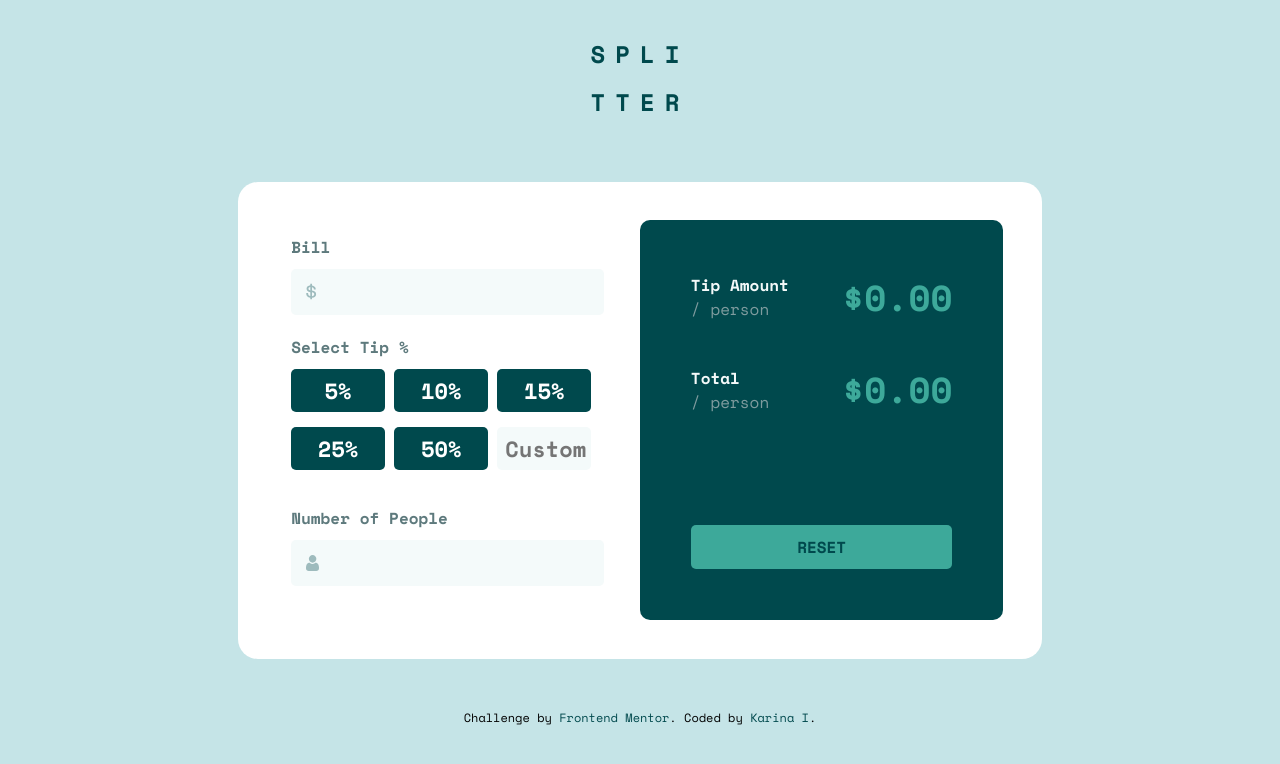
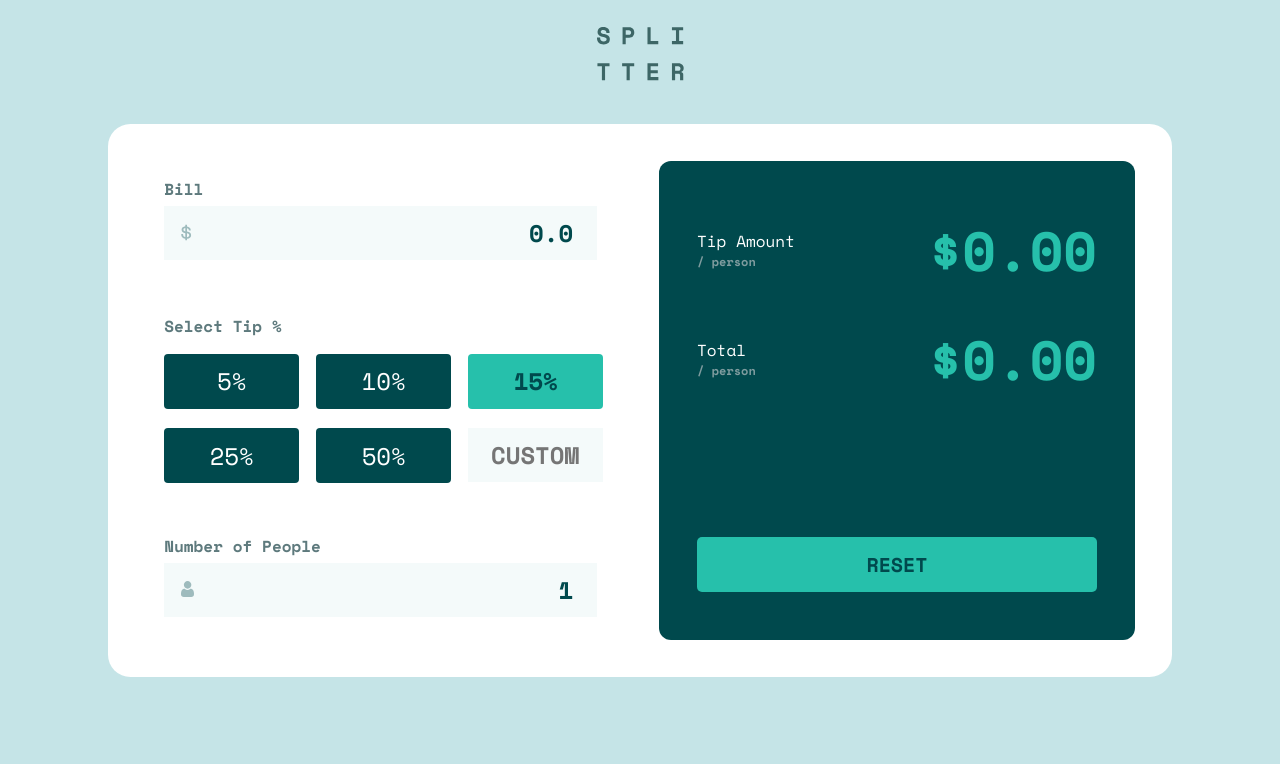
Before and after one commit to karina4840/tip-calculator, a plain HTML site: page index.html in a window 1280 px wide. Drawn offline with nearby package versions, Linux system fonts and the light colour scheme.

Commit message:
Add files via upload

```diff
--- /dev/null
+++ b/app.js
@@ -0,0 +1,80 @@
+const billInput = document.querySelector(".bill-input");
+const peopleInput = document.querySelector(".people-input");
+const tips = document.querySelectorAll(".tips");
+const tipPerPerson = document.getElementById("tip-amount");
+const totalPerPerson = document.getElementById("total-amount");
+const resetBtn = document.querySelector(".reset");
+const tipCustom = document.querySelector(".tip-custom");
+const error = document.querySelector(".error");
+
+billInput.addEventListener("input", billInputFun);
+peopleInput.addEventListener("input", peopleInputFun);
+tips.forEach(function (val) {
+  val.addEventListener("click", handleClick);
+});
+resetBtn.addEventListener("click", reset);
+tipCustom.addEventListener("input", tipInputFun);
+
+billInput.value = "0.0";
+peopleInput.value = "1";
+tipPerPerson.innerHTML = "$" + (0.0).toFixed(2);
+totalPerPerson.innerHTML = "$" + (0.0).toFixed(2);
+
+let billValue = 0.0;
+let peopleValue = 1;
+let tipValue = 0.15;
+
+function billInputFun() {
+  billValue = parseFloat(billInput.value);
+  calculateTip();
+}
+
+function tipInputFun() {
+  tipValue = parseFloat(tipCustom.value / 100);
+
+  tips.forEach(function (val) {
+    val.classList.remove("active-tip");
+  });
+  calculateTip();
+}
+
+function peopleInputFun() {
+  peopleValue = parseFloat(peopleInput.value);
+
+  if (peopleValue < 1) {
+    error.style.display = "flex";
+    peopleInput.style.border = "thick solid red";
+  } else {
+    error.style.display = "none";
+    peopleInput.style.border = "none";
+    calculateTip();
+  }
+}
+
+function handleClick(event) {
+  tips.forEach(function (val) {
+    val.classList.remove("active-tip");
+    if (event.target.innerHTML == val.innerHTML) {
+      val.classList.add("active-tip");
+      tipValue = parseFloat(val.innerHTML) / 100;
+    }
+  });
+  calculateTip();
+}
+
+function calculateTip() {
+  if (peopleValue >= 1) {
+    let tipAmount = (billValue * tipValue) / peopleValue;
+    let total = (billValue + tipAmount) / peopleValue;
+    tipPerPerson.innerHTML = "$" + tipAmount.toFixed(2);
+    totalPerPerson.innerHTML = "$" + total.toFixed(2);
+  }
+}
+
+function reset() {
+  billInput.value = "0.0";
+  billInputFun();
+  peopleInput.value = "1";
+  peopleInputFun();
+  tipCustom.value = "";
+}
--- a/index.html
+++ b/index.html
@@ -1,83 +1,59 @@
 <!DOCTYPE html>
 <html lang="en">
+  <head>
+    <meta charset="UTF-8" />
+    <meta name="viewport" content="width=device-width, initial-scale=1.0" />
+    <title>Tip calculator app</title>
 
-<head>
-  <meta charset="UTF-8">
-  <meta name="viewport" content="width=device-width, initial-scale=1.0">
+    <link rel="preconnect" href="https://fonts.googleapis.com">
+<link rel="preconnect" href="https://fonts.gstatic.com" crossorigin>
+<link href="https://fonts.googleapis.com/css2?family=Space+Mono:wght@400;700&display=swap" rel="stylesheet">
+    <link rel="stylesheet" href="style.css" />
+  </head>
 
-  <!-- WEB ICON -->
-  <link rel="icon" type="image/png" sizes="32x32" href="./images/favicon-32x32.png">
 
-  <!-- FONTS -->
-  <link rel="preconnect" href="https://fonts.googleapis.com">
-  <link rel="preconnect" href="https://fonts.gstatic.com" crossorigin>
-  <link href="https://fonts.googleapis.com/css2?family=Space+Mono:wght@400;500;700&display=swap" rel="stylesheet">
-
-  <!-- TITLE -->
-  <title>Frontend Mentor | Tip calculator app</title>
-
-  <!-- CSS -->
-  <link rel="stylesheet" href="./style.css">
-
-</head>
-
-<body>
-  <div class="container">
-    <h1 class="splitter">spli<br>tter</h1>
-    <div class="card">
-
-      <div class="calculations">
-        <div class="bill section">
-          <h1 class="section-name-text">Bill</h1>
-          <input class="input input-signal dollar-sign" type="number">
+  <body>
+    <div class="logo"><img src="./images/logo.svg" alt="" /></div>
+    <div class="tip-calculator">
+      <div class="partOne">
+        <label for="">Bill</label>
+        <input type="number" class="input bill-input" id="bill-input">
+        <label for="">Select Tip %</label>
+        <div class="tip">
+          <div class="tips tip-5">5%</div>
+          <div class="tips tip-10">10%</div>
+          <div class="tips active-tip tip-15">15%</div>
+          <div class="tips tip-25">25%</div>
+          <div class="tips tip-50">50%</div>
+          <div  id="tip-custom"><input class="tip-custom" type="number" placeholder="CUSTOM"></div>
         </div>
-
-        <div class="tip-selector section">
-          <h1 class="section-name-text">Select Tip %</h1>
-          <div class="tip-buttons">
-            <button class="pecentage tip-percent">5%</button>
-            <button class="pecentage tip-percent">10%</button>
-            <button class="pecentage tip-percent">15%</button>
-            <button class="pecentage tip-percent">25%</button>
-            <button class="pecentage tip-percent">50%</button>
-            <input type="text" name="custom" class="pecentage custom input-signal" placeholder="Custom">
-          </div>
-
+        <div class="peopleLabel">
+          <label for="">Number of People</label>
+          <label for="" class="error">Can't be Zero</label>
         </div>
-
-        <div class="num-of-people section">
-          <h1 class="section-name-text">Number of People</h1>
-          <input class="input input-signal person-sign" type="number">
-        </div>
+        <input type="number" class="input people-input">
       </div>
 
-      <div class="total-amount">
-        <div class="counters">
-          <div class="tip-amount row">
-            <div class="text">
-              <h1>Tip Amount</h1>
-              <p>/ person</p>
-            </div>
-            <p class="result">$0.00</p>
+
+      <div class="result">
+        <div class="tip-amount">
+          <div class="text">
+            <p>Tip Amount</p>
+            <p class="person">/ person</p>
           </div>
-          <div class="total row">
-            <div class="text">
-              <h1>Total</h1>
-              <p>/ person</p>
-            </div>
-            <p class="result">$0.00</p>
+          <div class="amount" id="tip-amount">$4.27</div>
+        </div>
+        <div class="total">
+          <div class="text">
+            <p>Total</p>
+            <p class="person">/ person</p>
           </div>
+          <div class="amount" id="total-amount">$32.79</div>
         </div>
+        <div class="reset">RESET</div>
+      </div>
+    <div>
 
-        <button type="reset" class="reset-button">Reset</button>
-      </div>
-    </div>
-  </div>
-
-  <div class="attribution">
-    Challenge by <a href="https://www.frontendmentor.io?ref=challenge" target="_blank">Frontend Mentor</a>.
-    Coded by <a href="https://github.com/karina4840" target="_blank">Karina I</a>.
-  </div>
-</body>
-
+    <script src="./app.js"></script>
+  </body>
 </html>
--- a/style.css
+++ b/style.css
@@ -1,298 +1,204 @@
 * {
-  -webkit-box-sizing: border-box;
-          box-sizing: border-box;
+  margin: 0;
   padding: 0;
-  margin: 0;
-  font-family: "Space Mono";
-  font-size: 24px;
 }
 
 body {
-  background-color: #c5e4e7;
+  height: 100vh;
+  width: 100%;
+  background-color: hsl(185, 41%, 84%);
+  font-family: "Space Mono", monospace;
 }
 
-.container {
-  display: -webkit-box;
-  display: -ms-flexbox;
-  display: flex;
-  -webkit-box-orient: vertical;
-  -webkit-box-direction: normal;
-      -ms-flex-direction: column;
-          flex-direction: column;
-  -webkit-box-pack: center;
-      -ms-flex-pack: center;
-          justify-content: center;
-  -webkit-box-align: center;
-      -ms-flex-align: center;
-          align-items: center;
+.logo {
+  text-align: center;
+  margin-top: 1.7rem;
+  margin-bottom: 2.3rem;
 }
 
-.container .splitter {
-  color: #00494d;
-  text-transform: uppercase;
-  line-height: 2;
-  letter-spacing: 10px;
-  margin: 30px;
+.tip-calculator {
+  background-color: white;
+  display: flex;
+  flex-direction: column;
+  padding: 2rem;
+  border-radius: 1.4rem 1.4rem 0 0;
 }
 
-.container .card {
-  background-color: white;
-  padding: 3%;
-  border-radius: 20px;
-  display: -webkit-box;
-  display: -ms-flexbox;
-  display: flex;
-  -webkit-box-orient: vertical;
-  -webkit-box-direction: normal;
-      -ms-flex-direction: column;
-          flex-direction: column;
-  -webkit-box-pack: justify;
-      -ms-flex-pack: justify;
-          justify-content: space-between;
+label {
+  color: hsl(186, 14%, 43%);
+  font-weight: 700;
+  margin-bottom: 0.3rem;
 }
 
-.container .card .calculations {
-  padding: 2%;
+input {
+  border: none;
+  outline: none;
+  padding: 5px;
+  padding-right: 18px;
+  background-position: 17px 15px;
+  background-repeat: no-repeat;
+  background-color: hsl(189, 41%, 97%);
+  text-align: right;
+  font-size: 24px;
+  color: hsl(183, 100%, 15%);
+  font-weight: bolder;
+  font-family: "Space Mono", monospace;
 }
 
-.container .card .calculations .section {
-  margin-bottom: 20px;
+.bill-input {
+  background-image: url("images/icon-dollar.svg");
 }
 
-.container .card .calculations .section-name-text {
-  color: #5e7a7d;
-  font-size: 16px;
-  margin-bottom: 10px;
+.bill-input {
+  margin-bottom: 36px;
 }
 
-.container .card .calculations .input {
-  width: 100%;
-  padding: 5px 15px;
-  border-style: none;
-  border-radius: 5px;
-  background-color: #f4fafa;
-  color: #00494d;
-  font-size: 24px;
-  font-weight: 700;
-  text-align: right;
+.tip {
+  margin-top: 0.7rem;
+  display: grid;
+  grid-template-columns: 144px 144px;
+  row-gap: 2em;
+  column-gap: 18px;
+  margin-bottom: 2rem;
 }
 
-.container .card .calculations .dollar-sign {
-  background-image: url(./images/icon-dollar.svg);
-  background-repeat: no-repeat;
-  background-position-x: 5%;
-  background-position-y: 50%;
-}
-
-.container .card .calculations .person-sign {
-  background-image: url(./images/icon-person.svg);
-  background-repeat: no-repeat;
-  background-position-x: 5%;
-  background-position-y: 50%;
-}
-
-.container .card .calculations .tip-buttons {
-  display: -webkit-box;
-  display: -ms-flexbox;
+.tips {
+  background-color: hsl(183, 100%, 15%);
+  color: white;
+  height: 48px;
   display: flex;
-  -ms-flex-wrap: wrap;
-      flex-wrap: wrap;
-  -webkit-box-pack: justify;
-      -ms-flex-pack: justify;
-          justify-content: space-between;
-}
-
-.container .card .calculations .tip-buttons .pecentage {
-  width: 45%;
-  border-radius: 5px;
-  border-style: none;
-  font-weight: 700;
-  font-size: 22px;
-  padding: 5px;
-  margin-bottom: 5%;
-}
-
-.container .card .calculations .tip-buttons .tip-percent {
-  background-color: #00494d;
-  color: white;
+  justify-content: center;
+  align-items: center;
+  font-size: 24px;
+  border-radius: 4px;
   cursor: pointer;
 }
 
-.container .card .calculations .tip-buttons .tip-percent:hover {
-  background-color: #81dbd7;
-  color: #00494d;
+.active-tip {
+  color: hsl(183, 100%, 15%);
+  background-color: hsl(172, 67%, 45%);
+  font-weight: bolder;
 }
 
-.container .card .calculations .tip-buttons .tip-percent:focus {
-  background-color: #3da99a;
-  color: #00494d;
+.people-input {
+  background-image: url("images/icon-person.svg");
+  margin-bottom: 2.4rem;
 }
 
-.container .card .calculations .tip-buttons .custom {
-  background-color: #f4fafa;
-  color: #00494d;
-  text-align: right;
-  cursor: text;
+.result {
+  background-color: hsl(183, 100%, 15%);
+  color: white;
+  padding: 39px 21px;
+  border-radius: 12px;
 }
 
-.container .card .total-amount {
-  display: -webkit-box;
-  display: -ms-flexbox;
+.tip-amount,
+.total {
   display: flex;
-  -webkit-box-orient: vertical;
-  -webkit-box-direction: normal;
-      -ms-flex-direction: column;
-          flex-direction: column;
-  -webkit-box-pack: justify;
-      -ms-flex-pack: justify;
-          justify-content: space-between;
-  background-color: #00494d;
-  border-radius: 10px;
-  padding: 10%;
+  align-items: center;
+  justify-content: space-between;
+  margin-bottom: 1.7rem;
 }
 
-.container .card .total-amount .counters {
-  display: -webkit-box;
-  display: -ms-flexbox;
-  display: flex;
-  -webkit-box-orient: vertical;
-  -webkit-box-direction: normal;
-      -ms-flex-direction: column;
-          flex-direction: column;
-  -webkit-box-pack: start;
-      -ms-flex-pack: start;
-          justify-content: flex-start;
-  -webkit-box-align: stretch;
-      -ms-flex-align: stretch;
-          align-items: stretch;
+.person {
+  font-size: 12px;
+  color: hsl(184, 14%, 56%);
+  font-weight: 700;
 }
 
-.container .card .total-amount .counters .row {
-  display: -webkit-box;
-  display: -ms-flexbox;
-  display: flex;
-  -webkit-box-orient: horizontal;
-  -webkit-box-direction: normal;
-      -ms-flex-direction: row;
-          flex-direction: row;
-  -webkit-box-pack: justify;
-      -ms-flex-pack: justify;
-          justify-content: space-between;
-  margin-bottom: 15%;
+.amount {
+  font-size: 28px;
+  color: hsl(172, 67%, 45%);
+  font-weight: 700;
 }
 
-.container .card .total-amount .counters .row .text {
-  display: -webkit-box;
-  display: -ms-flexbox;
-  display: flex;
-  -webkit-box-orient: vertical;
-  -webkit-box-direction: normal;
-      -ms-flex-direction: column;
-          flex-direction: column;
-  -webkit-box-pack: center;
-      -ms-flex-pack: center;
-          justify-content: center;
-}
-
-.container .card .total-amount .counters .row .text h1 {
-  color: #f4fafa;
-  font-size: 16px;
-}
-
-.container .card .total-amount .counters .row .text p {
-  color: #7f9c9f;
-  font-size: 16px;
-}
-
-.container .card .total-amount .counters .row .result {
-  color: #3da99a;
+.reset {
+  text-align: center;
+  font-size: 20px;
   font-weight: 700;
-  font-size: 30px;
-}
-
-.container .card .total-amount .reset-button {
-  text-align: center;
-  width: 100%;
+  color: hsl(183, 100%, 15%);
+  background-color: hsl(172, 67%, 45%);
+  padding: 9px 0 9px 0;
   border-radius: 5px;
-  border-style: none;
-  background-color: #3da99a;
-  color: #00494d;
-  text-transform: uppercase;
-  font-size: 16px;
-  font-weight: 700;
-  padding: 10px;
-  margin-top: 25px;
   cursor: pointer;
 }
 
-.container .card .total-amount .reset-button:hover {
-  background-color: #81dbd7;
-  color: #00494d;
+#tip-custom input {
+  box-sizing: border-box;
+  width: 100%;
 }
 
-.container .card .total-amount .reset-button:focus {
-  background-color: #3da99a;
-  color: #00494d;
+.peopleLabel {
+  display: flex;
+  justify-content: space-between;
 }
 
-.attribution {
-  position: absolute;
-  width: 100%;
-  height: 10vh;
-  text-align: center;
-  font-size: 12px;
-  padding-top: 50px;
-  padding-bottom: 20px;
+.error {
+  color: red;
+  display: none;
 }
 
-.attribution a {
-  font-size: 12px;
-  text-decoration: none;
-  color: #00494d;
-}
+@media only screen and (min-width: 1000px) {
+  body {
+    display: flex;
+    flex-direction: column;
+    align-items: center;
+  }
 
-@media (min-width: 760px) {
-  .container {
-    margin: auto;
+  input {
+    width: 415px;
+    padding: 9px;
+    background-position: 17px 18px;
   }
-  .container .card {
-    margin-top: 2%;
-    display: -webkit-box;
-    display: -ms-flexbox;
+
+  .tip-calculator {
+    width: 990px;
+    flex-direction: row;
+    border-radius: 1.4rem;
+    padding: 2.3rem;
+    height: 479px;
+  }
+
+  .partOne {
+    margin-top: 1rem;
+    margin-left: 1.2rem;
+  }
+
+  .bill-input {
+    margin-bottom: 3.4rem;
+  }
+
+  .tip {
+    grid-template-columns: 135px 135px 135px;
+    row-gap: 1.2em;
+    column-gap: 17px;
+    margin-bottom: 3.2rem;
+  }
+
+  .tips {
+    height: 55px;
+  }
+
+  .partOne {
     display: flex;
-    -webkit-box-orient: horizontal;
-    -webkit-box-direction: normal;
-        -ms-flex-direction: row;
-            flex-direction: row;
+    flex-direction: column;
   }
-  .container .card .calculations,
-  .container .card .total-amount {
-    width: 50%;
+
+  .result {
+    margin-left: auto;
+    width: 400px;
+    display: flex;
+    flex-direction: column;
+    align-content: space-between;
+    padding: 48px 38px;
   }
-  .container .card .calculations {
-    padding-right: 5%;
+
+  .amount {
+    font-size: 55px;
   }
-  .container .card .section .tip-buttons {
-    display: -webkit-box;
-    display: -ms-flexbox;
-    display: flex;
-    -webkit-box-orient: horizontal;
-    -webkit-box-direction: normal;
-        -ms-flex-direction: row;
-            flex-direction: row;
-    -webkit-box-pack: start;
-        -ms-flex-pack: start;
-            justify-content: flex-start;
-  }
-  .container .card .section .tip-buttons .pecentage {
-    width: 30%;
-    margin-right: 3%;
-  }
-  .container .card .total-amount {
-    padding: 7%;
-  }
-  .container .card .total-amount .counters .row .result {
-    font-size: 36px;
+
+  .reset {
+    padding: 13px 0 13px 0;
+    margin-top: auto;
   }
 }
-/*# sourceMappingURL=style.css.map */
```
